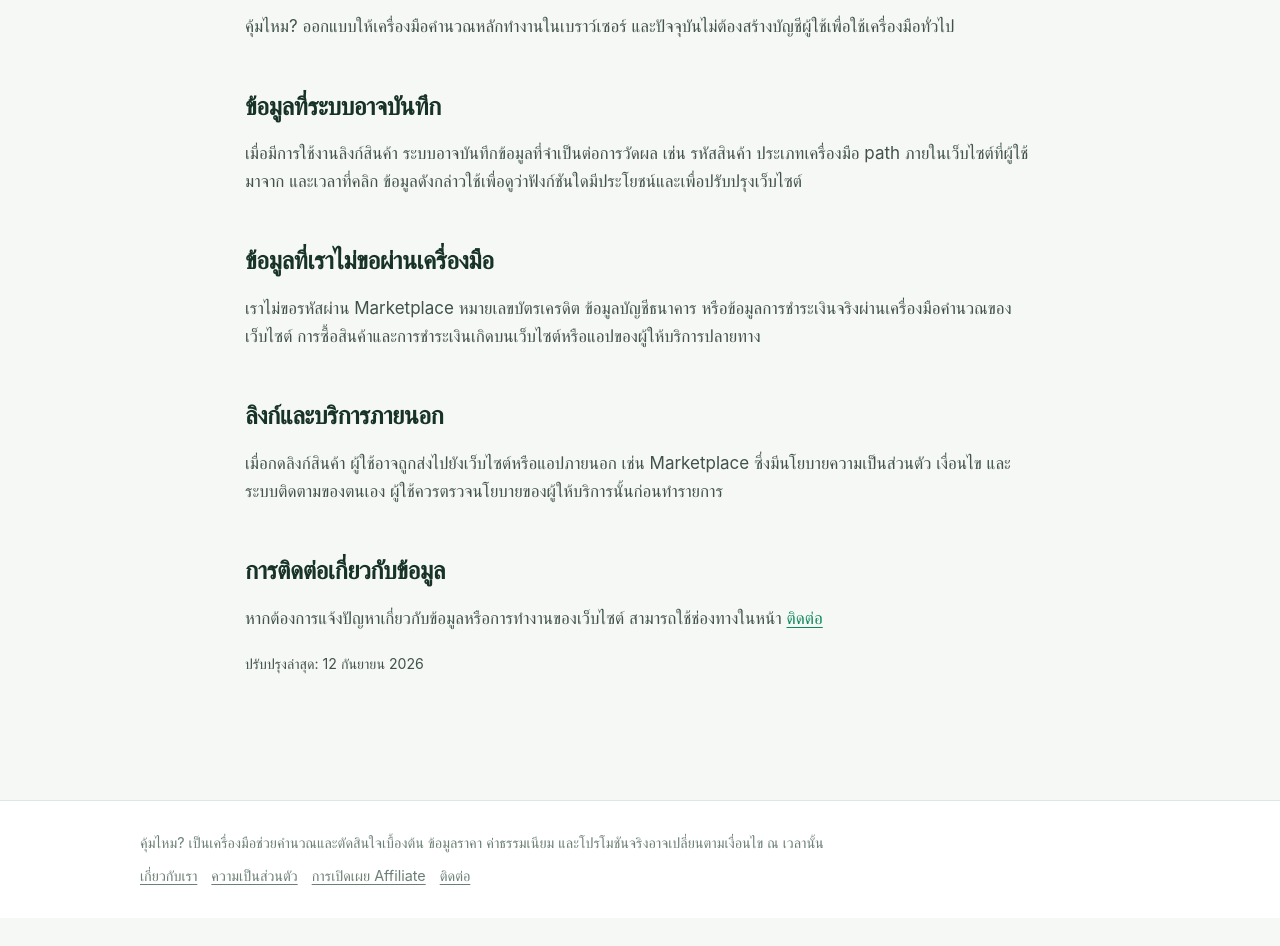
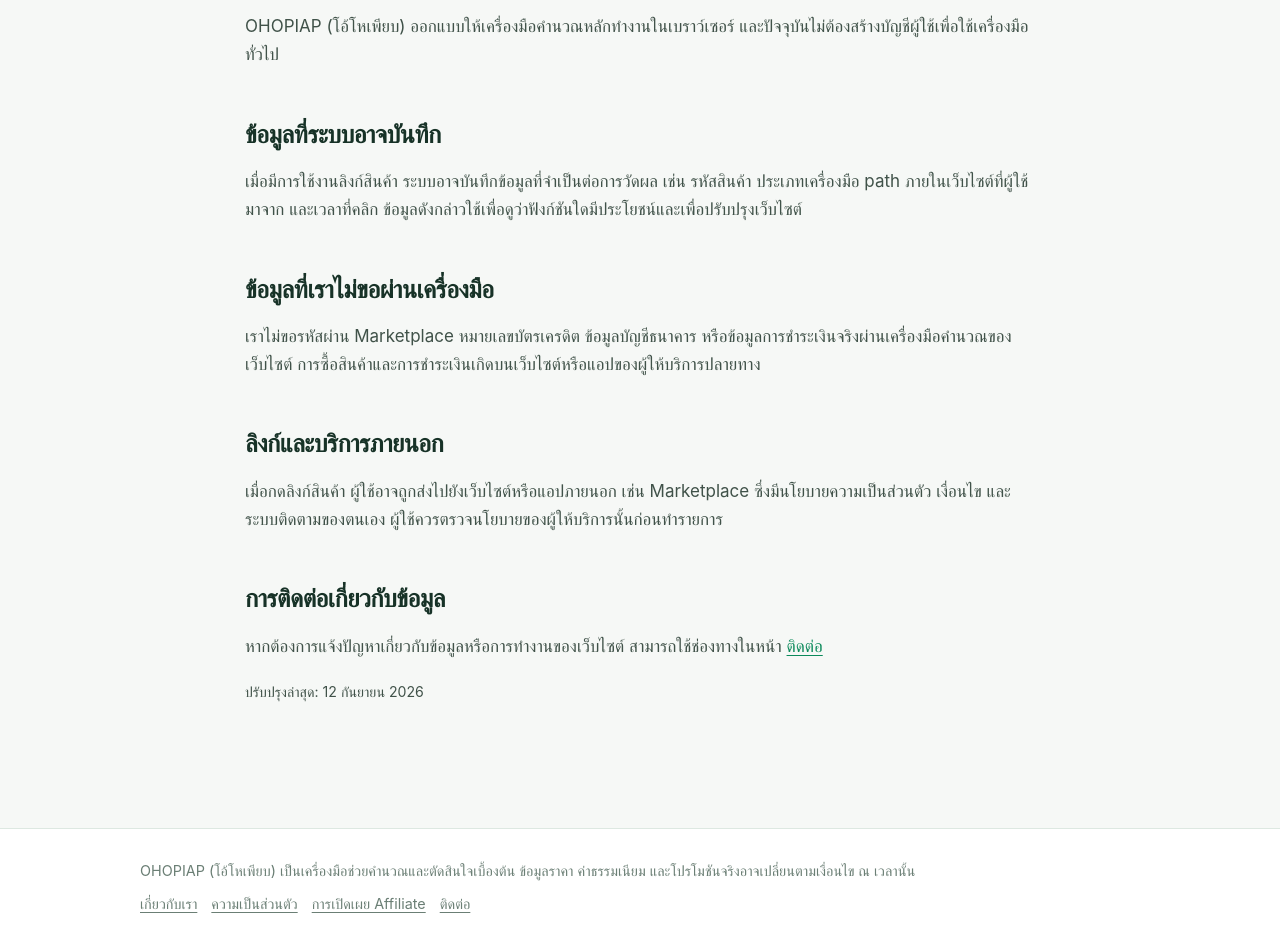
Before and after one commit to project-alis/koommai.web, a website: page public/privacy/index.html in a window 1280 px wide. Shown: the part 257-1203 px from the top of the page. Before the commit the page ends 1175 px from the top, so only its background shows below. Drawn offline with Linux system fonts and the light colour scheme.

Commit message:
feat: rebrand privacy page to OHOPIAP

```diff
--- a/public/privacy/index.html
+++ b/public/privacy/index.html
@@ -1,12 +1,12 @@
 <!doctype html>
 <html lang="th"><head><meta charset="utf-8"><meta name="viewport" content="width=device-width,initial-scale=1">
-<title>นโยบายความเป็นส่วนตัว | คุ้มไหม?</title>
-<meta name="description" content="นโยบายความเป็นส่วนตัวของคุ้มไหม? อธิบายข้อมูลที่ใช้เพื่อให้บริการเครื่องมือ วัดผลลิงก์สินค้า และปรับปรุงเว็บไซต์">
+<title>นโยบายความเป็นส่วนตัว | OHOPIAP</title>
+<meta name="description" content="นโยบายความเป็นส่วนตัวของ OHOPIAP (โอ้โหเพียบ) อธิบายข้อมูลที่ใช้เพื่อให้บริการเครื่องมือ วัดผลลิงก์สินค้า และปรับปรุงเว็บไซต์">
 <meta name="robots" content="index,follow"><link rel="stylesheet" href="/assets/style.css"><link rel="icon" href="/assets/favicon.svg"></head>
-<body><header><nav class="nav" aria-label="เมนูหลัก"><a class="brand" href="/">✓ คุ้มไหม?</a><div class="navlinks"><a href="/tools/promo-check/">ซื้อของ</a><a href="/tools/profit-online/">ขายของ</a><a href="/tools/unit-price/">เทียบราคา</a></div></nav></header>
+<body><header><nav class="nav" aria-label="เมนูหลัก"><a class="brand" href="/">✓ OHOPIAP</a><div class="navlinks"><a href="/tools/promo-check/">ซื้อของ</a><a href="/tools/profit-online/">ขายของ</a><a href="/tools/unit-price/">เทียบราคา</a></div></nav></header>
 <main class="wrap"><div class="breadcrumb"><a href="/">หน้าแรก</a> › นโยบายความเป็นส่วนตัว</div><section class="content">
 <h1>นโยบายความเป็นส่วนตัว</h1>
-<p>คุ้มไหม? ออกแบบให้เครื่องมือคำนวณหลักทำงานในเบราว์เซอร์ และปัจจุบันไม่ต้องสร้างบัญชีผู้ใช้เพื่อใช้เครื่องมือทั่วไป</p>
+<p>OHOPIAP (โอ้โหเพียบ) ออกแบบให้เครื่องมือคำนวณหลักทำงานในเบราว์เซอร์ และปัจจุบันไม่ต้องสร้างบัญชีผู้ใช้เพื่อใช้เครื่องมือทั่วไป</p>
 <h2>ข้อมูลที่ระบบอาจบันทึก</h2>
 <p>เมื่อมีการใช้งานลิงก์สินค้า ระบบอาจบันทึกข้อมูลที่จำเป็นต่อการวัดผล เช่น รหัสสินค้า ประเภทเครื่องมือ path ภายในเว็บไซต์ที่ผู้ใช้มาจาก และเวลาที่คลิก ข้อมูลดังกล่าวใช้เพื่อดูว่าฟังก์ชันใดมีประโยชน์และเพื่อปรับปรุงเว็บไซต์</p>
 <h2>ข้อมูลที่เราไม่ขอผ่านเครื่องมือ</h2>
@@ -16,4 +16,4 @@
 <h2>การติดต่อเกี่ยวกับข้อมูล</h2>
 <p>หากต้องการแจ้งปัญหาเกี่ยวกับข้อมูลหรือการทำงานของเว็บไซต์ สามารถใช้ช่องทางในหน้า <a href="/contact/">ติดต่อ</a></p>
 <p><small>ปรับปรุงล่าสุด: 12 กันยายน 2026</small></p>
-</section></main><footer><div class="footer"><div>คุ้มไหม? เป็นเครื่องมือช่วยคำนวณและตัดสินใจเบื้องต้น ข้อมูลราคา ค่าธรรมเนียม และโปรโมชันจริงอาจเปลี่ยนตามเงื่อนไข ณ เวลานั้น</div><div class="footer-links"><a href="/about/">เกี่ยวกับเรา</a><a href="/privacy/">ความเป็นส่วนตัว</a><a href="/affiliate-disclosure/">การเปิดเผย Affiliate</a><a href="/contact/">ติดต่อ</a></div></div></footer></body></html>
+</section></main><footer><div class="footer"><div>OHOPIAP (โอ้โหเพียบ) เป็นเครื่องมือช่วยคำนวณและตัดสินใจเบื้องต้น ข้อมูลราคา ค่าธรรมเนียม และโปรโมชันจริงอาจเปลี่ยนตามเงื่อนไข ณ เวลานั้น</div><div class="footer-links"><a href="/about/">เกี่ยวกับเรา</a><a href="/privacy/">ความเป็นส่วนตัว</a><a href="/affiliate-disclosure/">การเปิดเผย Affiliate</a><a href="/contact/">ติดต่อ</a></div></div></footer></body></html>
```
